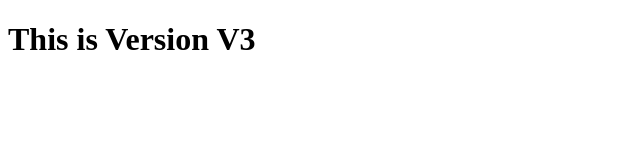
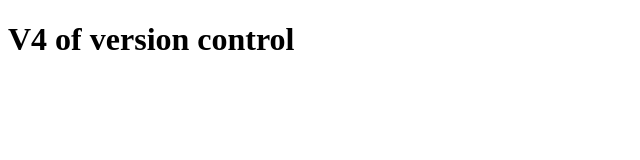
Before and after one commit to Mukund1845/Myrepo18, a plain HTML site: page index.html in a window 1280 px wide. Shown: the whole page, without its empty margins (0-640 px from the left). Drawn offline with Linux system fonts and the light colour scheme.

Commit message:
V4 of index.html

```diff
--- a/index.html
+++ b/index.html
@@ -6,6 +6,6 @@
     <title>Document</title>
 </head>
 <body>
-    <h1> This is Version V3 </h1>
+    <h1> V4 of version control</h1>
 </body>
 </html>
```
